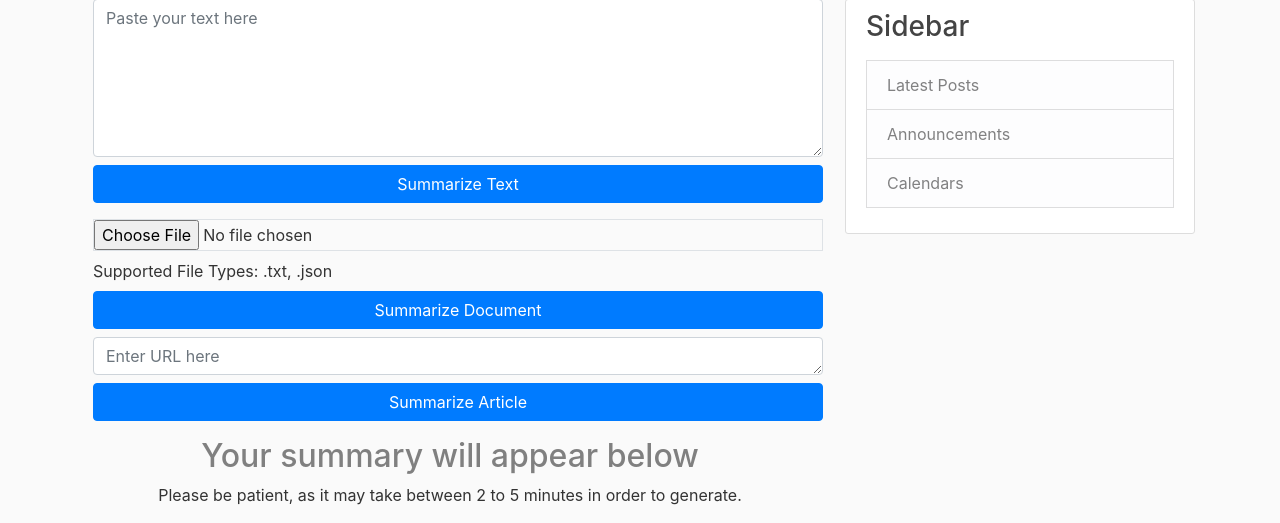
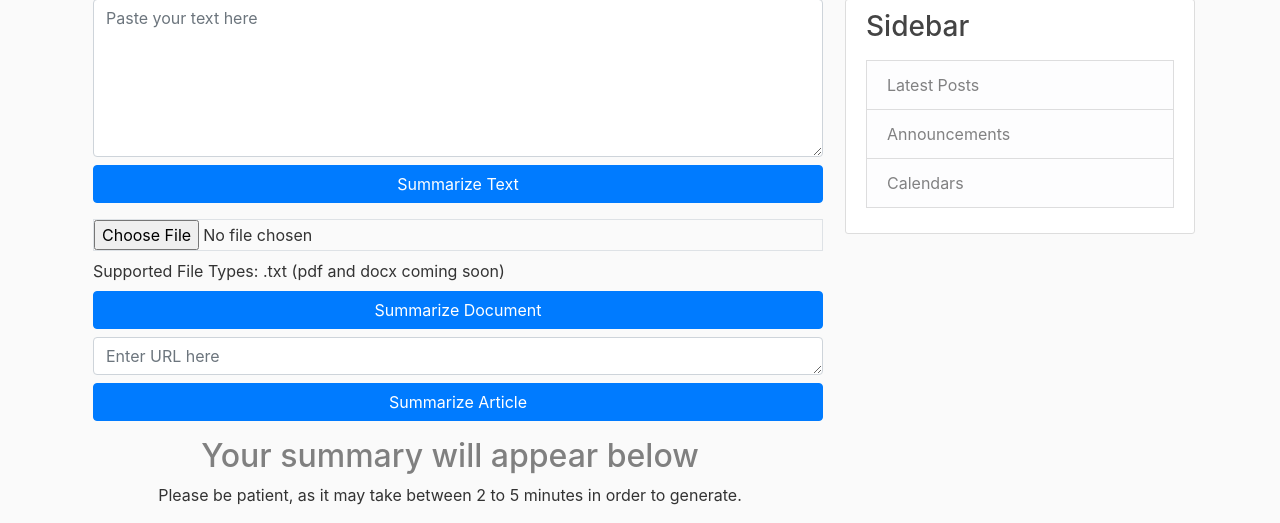
Before and after one commit to BenedictKohler/Document-Summarizer, a Django app: page / in a window 1280 px wide. Shown: the part 81-604 px from the top of the page. Run offline with Django 3.2, Linux system fonts and the light colour scheme; some libraries are stand-ins or nearby versions.

Commit message:
Change supported file types

```diff
--- a/ForumDevSite/summarize/templates/summarize/summarizehome.html
+++ b/ForumDevSite/summarize/templates/summarize/summarizehome.html
@@ -12,7 +12,7 @@
 <form method="POST" enctype="multipart/form-data">
 	{% csrf_token %}
 	<input class="form-control-file border m-2" type="file" name = "document">
-	<div class="mx-2">Supported File Types: .txt, .json</div>
+	<div class="mx-2">Supported File Types: .txt (pdf and docx coming soon) </div>
 	<button type="submit" class="btn btn-primary m-2 btn-block" name = "action" value="File">Summarize Document</button>
 </form>
 
```
